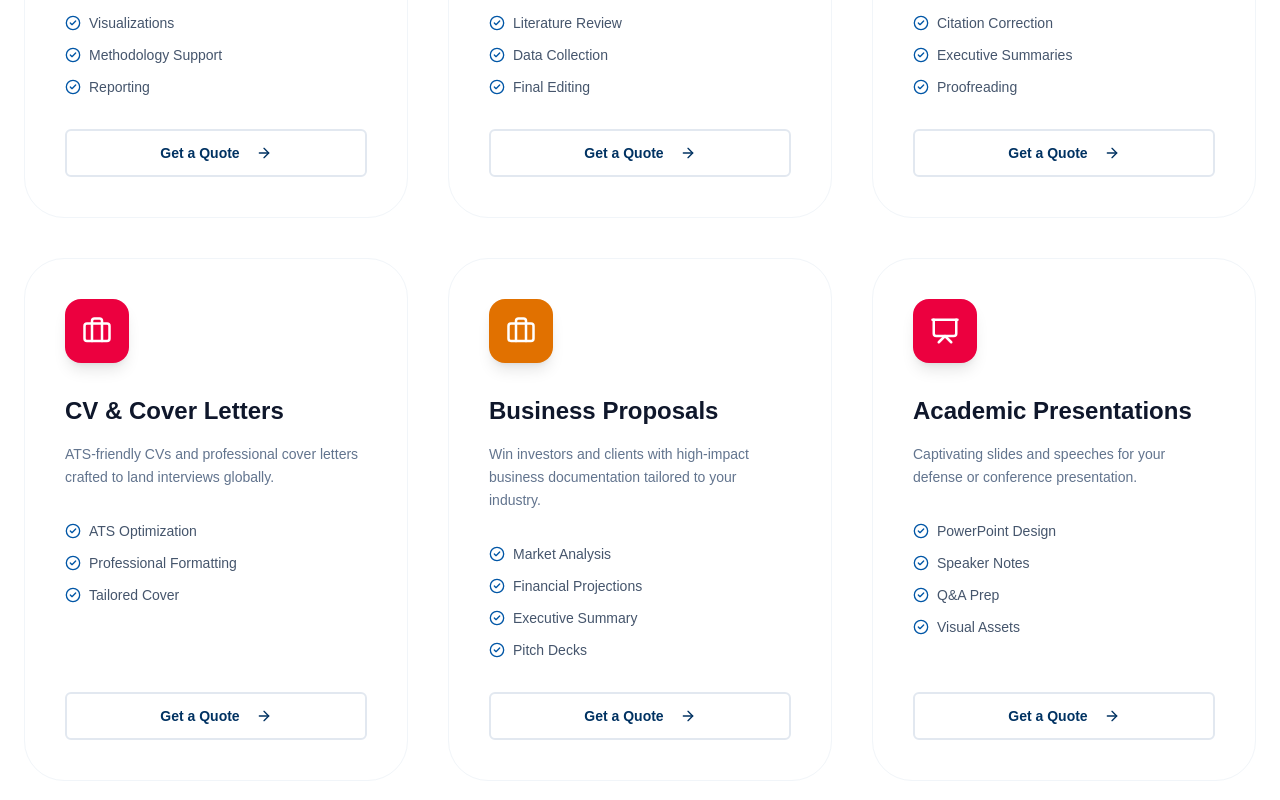
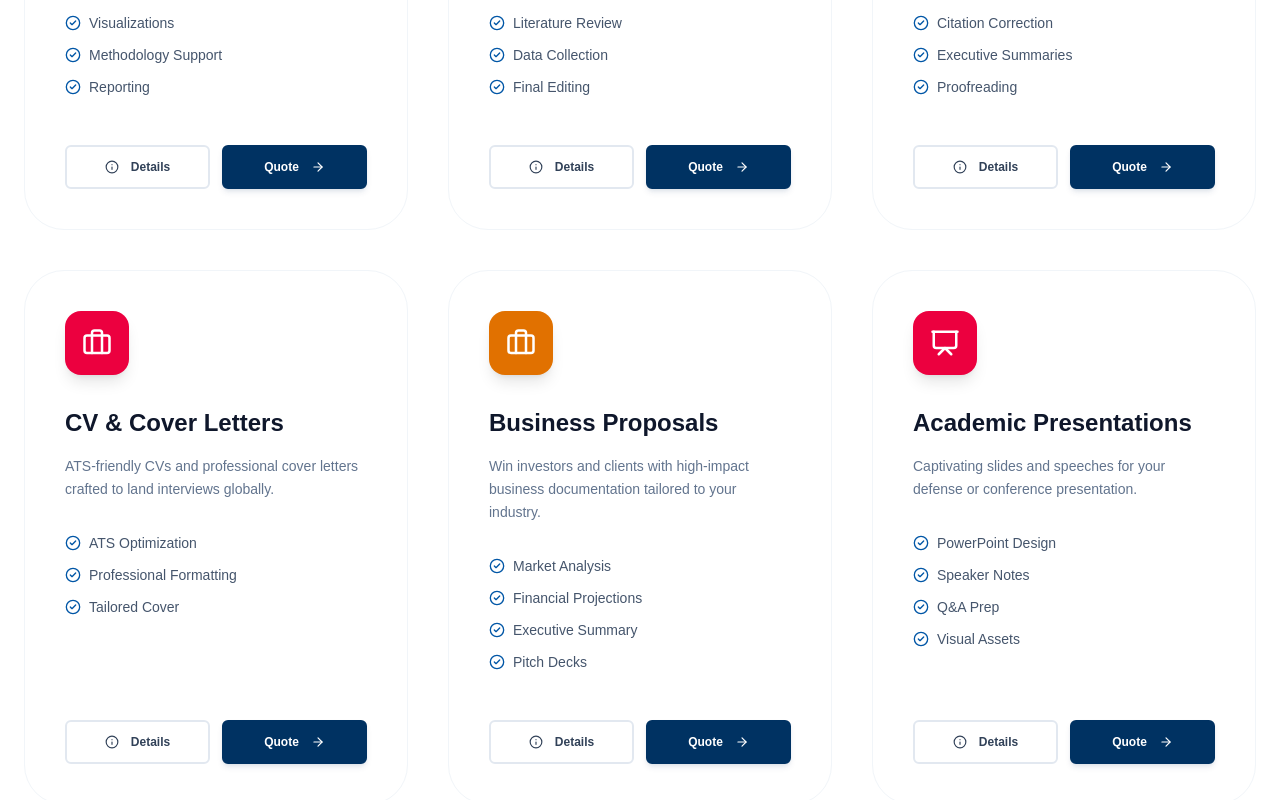
Before and after one commit to Vic-Tris/Loba, a React (Vite) app: page /services in a window 1280 px wide. Shown: the part 840-1640 px from the top of the page. Built offline with nearby package versions, Linux system fonts and the light colour scheme.

Commit message:
last ride

```diff
--- a/src/pages/Services.tsx
+++ b/src/pages/Services.tsx
@@ -9,13 +9,15 @@ import {
   Award,
   FileSearch,
   CheckCircle2,
-  ArrowRight
+  ArrowRight,
+  Info
 } from 'lucide-react';
 import { Link } from 'react-router-dom';
 
 const ALL_SERVICES = [
   {
     id: 'data-analysis',
+    path: '/services/data-analysis', // Aligns perfectly with App.tsx
     title: 'Data Analysis',
     desc: 'Turn raw data into meaningful insights. We handle SPSS, R, Python, and Excel data processing for researchers.',
     icon: Database,
@@ -24,6 +26,7 @@ const ALL_SERVICES = [
   },
   {
     id: 'thesis',
+    path: '/services/thesis', // Fallback path if you create this later
     title: 'Thesis & Dissertations',
     desc: 'From proposal to final defense. Comprehensive academic support for PhD and Master’s candidates.',
     icon: Award,
@@ -32,6 +35,7 @@ const ALL_SERVICES = [
   },
   {
     id: 'academic-article',
+    path: '/services/academic-article', // Fallback path if you create this later
     title: 'Academic Articles',
     desc: 'Prepare your research for world-class journals. Our experts refine your work for maximum impact.',
     icon: FileSearch,
@@ -40,6 +44,7 @@ const ALL_SERVICES = [
   },
   {
     id: 'cover-letter',
+    path: '/services/cover-letter', // Aligns perfectly with App.tsx
     title: 'CV & Cover Letters',
     desc: 'ATS-friendly CVs and professional cover letters crafted to land interviews globally.',
     icon: Briefcase,
@@ -48,6 +53,7 @@ const ALL_SERVICES = [
   },
   {
     id: 'business-proposal',
+    path: '/services/business', // Aligns perfectly with App.tsx /services/business
     title: 'Business Proposals',
     desc: 'Win investors and clients with high-impact business documentation tailored to your industry.',
     icon: Briefcase,
@@ -56,6 +62,7 @@ const ALL_SERVICES = [
   },
   {
     id: 'academic-presentations',
+    path: '/services/academic-presentations', // Aligns perfectly with App.tsx
     title: 'Academic Presentations',
     desc: 'Captivating slides and speeches for your defense or conference presentation.',
     icon: Presentation,
@@ -64,6 +71,7 @@ const ALL_SERVICES = [
   },
   {
     id: 'undergrad-project',
+    path: '/services/undergrad', // Aligns perfectly with App.tsx /services/undergrad
     title: 'Undergraduate Projects',
     desc: 'Simplified project management and writing support for final year students across all faculties.',
     icon: PenTool,
@@ -130,15 +138,20 @@ export default function Services() {
                   </ul>
                 </div>
 
-                {/* Fixed Route Target: Point directly to the Quote page query parameters */}
-                <Link
-                  to={`/quote?service=${service.id}`}
-                  className="w-full block mt-auto"
-                >
-                  <Button variant="outline" className="w-full group-hover:bg-primary group-hover:text-white group-hover:border-primary">
-                    Get a Quote <ArrowRight size={16} className="ml-2 group-hover:translate-x-1 transition-transform" />
-                  </Button>
-                </Link>
+                {/* Bottom Action Grid: Both buttons fully aligned with core configuration paths */}
+                <div className="grid grid-cols-2 gap-3 mt-auto pt-4">
+                  <Link to={service.path} className="w-full block">
+                    <Button variant="outline" size="sm" className="w-full text-xs py-3 border-slate-200 text-slate-700 hover:bg-slate-50">
+                      <Info size={14} className="mr-1" /> Details
+                    </Button>
+                  </Link>
+
+                  <Link to={`/quote?service=${service.id}`} className="w-full block">
+                    <Button variant="primary" size="sm" className="w-full text-xs py-3 bg-primary text-white shadow-md shadow-primary/10">
+                      Quote <ArrowRight size={14} className="ml-1 group-hover:translate-x-0.5 transition-transform" />
+                    </Button>
+                  </Link>
+                </div>
               </motion.div>
             ))}
           </div>
```
Also changed, not shown: src/pages/Home.tsx (+8 -8 lines).
